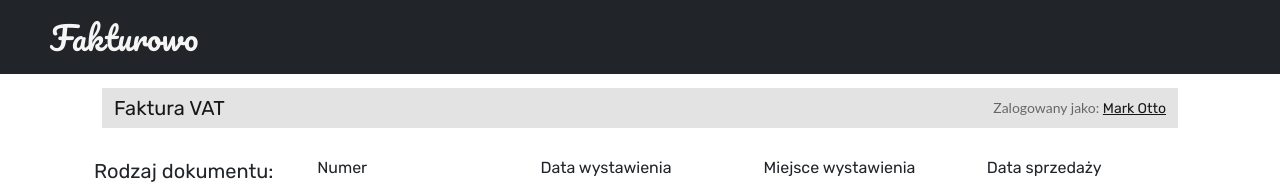
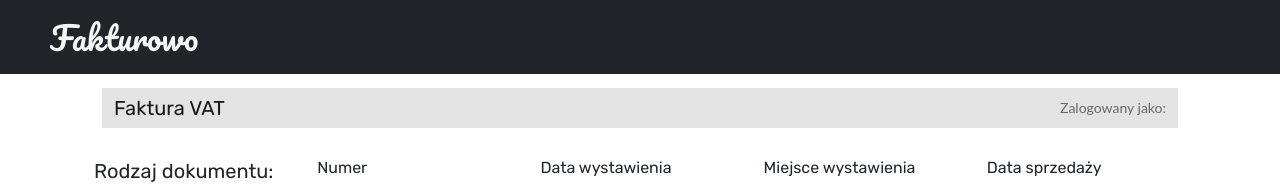
Before and after one commit to AngelikaKulbacka/fakturyVAT-frontend, a React (Create React App) app in the folder faktury-vat/: page /wystaw in a window 1280 px wide. Shown: the top 186 px of the page. Built offline with nearby package versions, Linux system fonts and the light colour scheme.

Commit message:
Logged in as

```diff
--- a/faktury-vat/src/Components/DocumentsListForm.jsx
+++ b/faktury-vat/src/Components/DocumentsListForm.jsx
@@ -2,6 +2,7 @@ import 'bootstrap/dist/css/bootstrap.min.css';
 import { Container, Navbar, Button } from 'react-bootstrap';
 import { useState } from 'react';
 import NavbarComponent from './navbar';
+import AuthService from '../Service/AuthService';
 
 const DocumentsListForm = () => {
 
@@ -14,7 +15,7 @@ const DocumentsListForm = () => {
                     <Navbar.Toggle />
                     <Navbar.Collapse className="justify-content-end">
                     <Navbar.Text>
-                        Zalogowany jako: <a href="#login">Mark Otto</a>
+                        Zalogowany jako: <a href="#login">{AuthService.getLoggedInUserEmail()}</a>
                     </Navbar.Text>
                     </Navbar.Collapse>
                 </Container>
--- a/faktury-vat/src/Components/InvoicingForm.jsx
+++ b/faktury-vat/src/Components/InvoicingForm.jsx
@@ -2,6 +2,7 @@ import 'bootstrap/dist/css/bootstrap.min.css';
 import { Container, Navbar, Row, Col, Form, ButtonGroup, Button, Dropdown, DropdownButton } from 'react-bootstrap';
 import { useState } from 'react';
 import NavbarComponent from './navbar';
+import AuthService from '../Service/AuthService';
 
 const InvoicingForm = () => {
 
@@ -42,7 +43,7 @@ const InvoicingForm = () => {
                 <Navbar.Toggle />
                 <Navbar.Collapse className="justify-content-end">
                 <Navbar.Text>
-                    Zalogowany jako: <a href="#login">Mark Otto</a>
+                    Zalogowany jako: <a href="#login">{AuthService.getLoggedInUserEmail()}</a>
                 </Navbar.Text>
                 </Navbar.Collapse>
             </Container>
--- a/faktury-vat/src/Components/navbar.jsx
+++ b/faktury-vat/src/Components/navbar.jsx
@@ -2,8 +2,11 @@ import React from 'react';
 import { Nav, Navbar, Button } from 'react-bootstrap';
 import Fade from 'react-reveal/Fade';
 import AuthService from '../Service/AuthService';
+import { useNavigate } from 'react-router-dom';
 
 const NavbarComponent = () => {
+    let navigate = useNavigate();
+
     const changeBackground = () => {
       let header = document.getElementsByClassName("header-nav")[0];
       if (window.scrollY < 200) {
@@ -35,13 +38,10 @@ const NavbarComponent = () => {
               <Nav.Link className="px-3" href="/">
                 Start
               </Nav.Link>
-              <Nav.Link className="px-3" href="/wystaw">
-                Wystaw
-              </Nav.Link>
-              <Nav.Link className="px-3" href="/dokumenty">
-                Dokumenty
-              </Nav.Link>
 
+
+              <Nav.Link className="px-3" href="/dokumenty">Dokumenty</Nav.Link>
+              <Nav.Link className="px-3" href="/wystaw">Wystaw</Nav.Link>
               {
                 (!AuthService.isUserLoggedIn())
                   ? <Nav.Link
@@ -57,7 +57,7 @@ const NavbarComponent = () => {
                 style={{color: 'red', visibility: AuthService.isUserLoggedIn() ? 'none' : 'visible'}}
                 onClick={() => {
                   AuthService.logout();
-                  window.location.reload(true);
+                  navigate("/");
                 } }>Wyloguj</Button>
               }
               </Fade>
```
